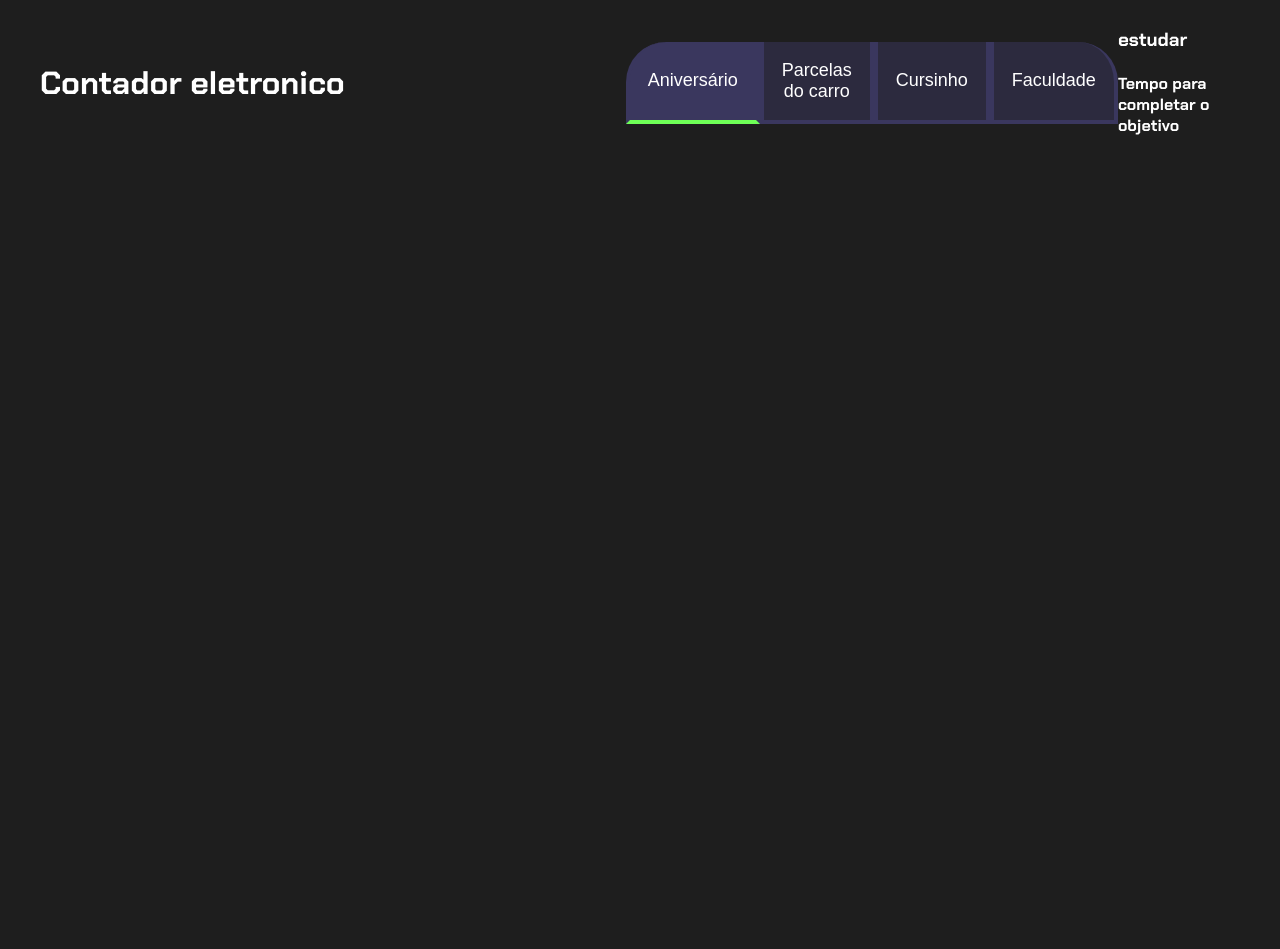
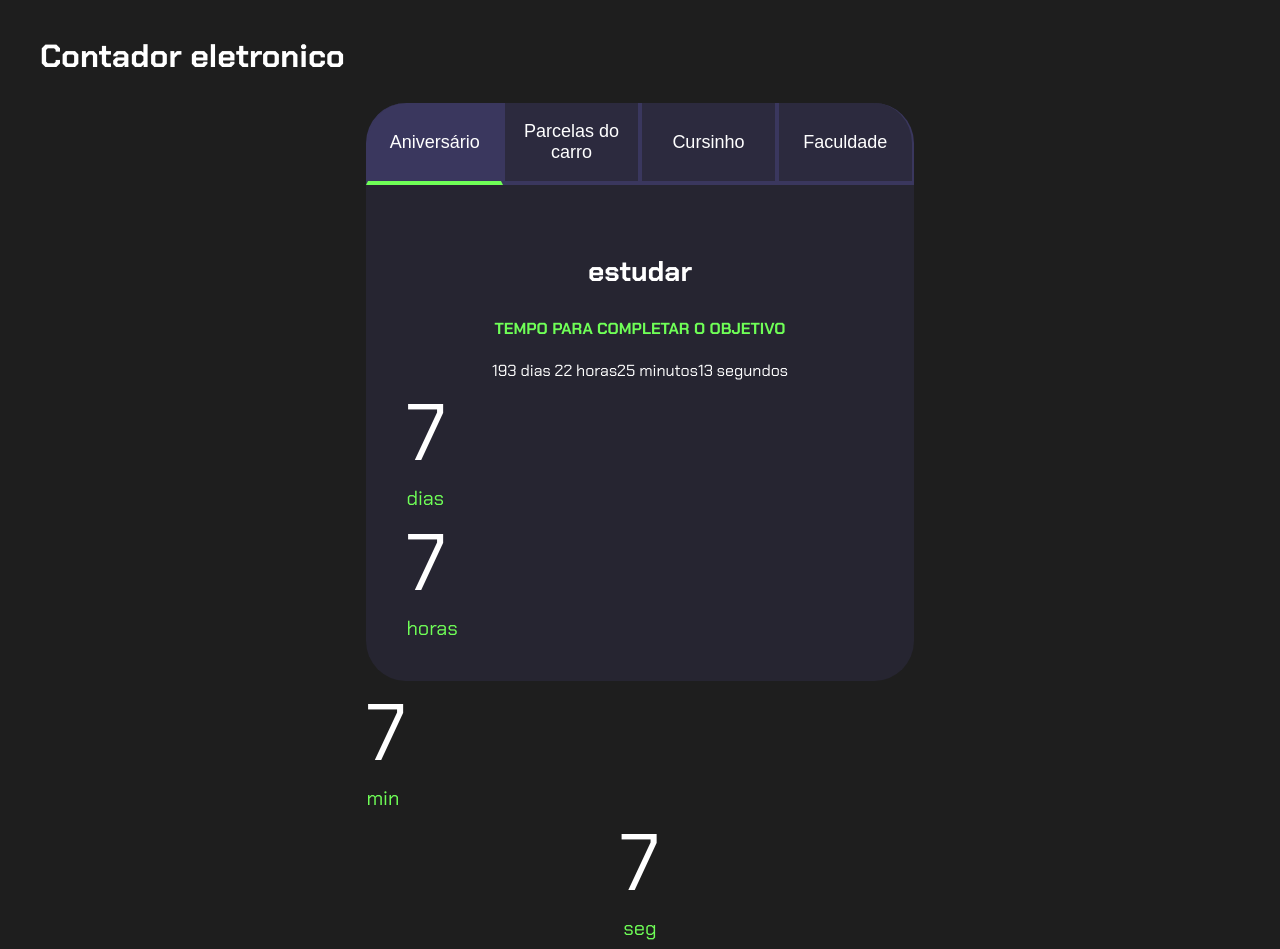
Before and after one commit to luizbaumel/Site-escola-2.0, a plain HTML site: page Louiz/index.html in a window 1280 px wide. Before the commit the page ends 800 px from the top, so only its background shows below. Drawn offline with Linux system fonts and the light colour scheme.

Commit message:
Adicionando o contador

```diff
--- a/Louiz/index.html
+++ b/Louiz/index.html
@@ -1,5 +1,6 @@
 <!DOCTYPE html>
 <html lang="pt-br">
+
 <head>
     <meta charset="UTF-8">
     <meta http-equiv="X-UA-Compatible" content="IE=edge">
@@ -7,24 +8,47 @@
     <link rel="stylesheet" href="style.css">
     <title>Página de contador de tempo</title>
 </head>
+
 <body>
     <section class="conteudo-principal">
         <h2 class="titulo-principal">Contador eletronico</h2>
+        <div class="conteudo">
             <div class="botoes">
                 <button class="botao ativo">Aniversário</button>
                 <button class="botao">Parcelas do carro</button>
                 <button class="botao">Cursinho</button>
                 <button class="botao">Faculdade</button>
-
-
             </div>
             <div class="abas-textos">
+                <div class="aba-conteudo ativo">
+                    <h3 class="aba-conteudo-titulo-principal">estudar</h3>
+                    <h4 class="aba-conteudo-titulo-secundario">Tempo para completar o objetivo</h4>
+                    <div class="contador"></div>
+                    <div class="contador-digito"></div>
+                        <p class="contador-digito-numero">7</p>
+                        <p class="contador-digito-texto">dias</p>
+                </div>
+                <div class="contador-digito"></div>
+                    <p class="contador-digito-numero">7</p>
+                    <p class="contador-digito-texto">horas</p>
+            </div>
+            <div class="contador-digito"></div>
+                <p class="contador-digito-numero">7</p>
+                <p class="contador-digito-texto">min</p>
+        </div>
+        <div class="contador-digito"></div>
+            <p class="contador-digito-numero">7</p>
+            <p class="contador-digito-texto">seg</p>
+        </div>
         <div class="aba-conteudo">
             <h3 class="aba-conteudo-titulo-principal">estudar</h3>
             <h4 class="aba-conteudo-titulo-secundario">Tempo para completar o objetivo</h4>
+            <div class="contador"></div>
+        </div>
         </div>
         </div>
     </section>
     <script src="main.js"> </script>
 </body>
+
 </html>
--- a/Louiz/main.js
+++ b/Louiz/main.js
@@ -1,11 +1,59 @@
 const botoes = document.querySelectorAll(".botao");
+const textos = document.querySelectorAll(".aba-conteudo");
 for (let i = 0; i < botoes.length; i++) {
     botoes[i].onclik = function () {
 
         for (let j = 0; j < botoes.length; j++) {
             botoes[j].classList.remove("ativo");
+            textos[j].classList.remove("ativo");
+
         }
 
         botoes[i].classList.add("ativo");
+        textos[i].classList.add("ativo");
     }
 }
+
+const contadores = document.querySelectorAll(".contador");
+const temoObjetivo1 = new Date("2024-10-05T00:00:00");
+const temoObjetivo2 = new Date("2024-12-05T00:00:00");
+const temoObjetivo3 = new Date("2024-12-30T00:00:00");
+const temoObjetivo4 = new Date("2025-02-01T00:00:00");
+
+const tempos = [temoObjetivo1, temoObjetivo2, temoObjetivo3, temoObjetivo4];
+
+
+
+function calculaTempo(temoObjetivo) {
+    let tempoAtual = new Date();
+    let tempoFinal = temoObjetivo - tempoAtual;
+    let segundos = Math.floor(tempoFinal / 1000);
+    let minutos = Math.floor(segundos / 60);
+    let horas = Math.floor(minutos / 60);
+    let dias = Math.floor(horas / 24);
+
+    segundos %= 60;
+    minutos %= 60;
+    horas %= 24;
+    if (tempoFinal > 0){
+        return dias + " dias " + horas + " horas" + minutos + " minutos" + segundos + " segundos";
+    }
+    else {
+        return "Prazo finalizado";
+    }
+
+
+}
+
+function atualizaCronometro(){
+    for (let i=0; i<contadores.length;i++){
+        contadores[i].textContent = calculaTempo(tempos [i]);
+    }
+
+}
+function comecaCronometro(){
+    atualizaCronometro();
+    setInterval(atualizaCronometro,1000);
+}
+
+comecaCronometro();
--- a/Louiz/style.css
+++ b/Louiz/style.css
@@ -17,6 +17,7 @@ body {
 
 .conteudo-principal {
     display: flex;
+    flex-direction: column;
     justify-content: center;
     align-items: center;
     max-width: 1200px;
@@ -42,8 +43,8 @@ body {
     align-items: center;
     width: 100%;
     border-bottom: 4px solid var(--botao-ativo);
-    border-left: 4px solid var(--botao-ativo);
-    border-right: 4px solid var(--botao-ativo);
+    border-left: 2px solid var(--botao-ativo);
+    border-right: 2px solid var(--botao-ativo);
     border-top: none;
 
 }
@@ -56,19 +57,73 @@ body {
     display: block;
 }
 
-.ativo {
+.botao.ativo {
     background-color: var(--botao-ativo);
     border-bottom: 4px solid var(--verde);
+}
+
+
+
+.abas-textos {
+    background-color: var(--texto-fundo);
+    padding: 40px;
+    border-radius: 0 0 40px 40px;
+}
+
+.aba-conteudo.ativo {
+    display: block;
+}
+
+.aba-conteudo {
+    display: none;
+}
+
+.aba-conteudo-titulo-principal {
+    font-size: 28px;
+    text-align: center;
+}
+
+.aba-conteudo-titulo-secundario {
+    text-align: center;
+    color: var(--verde);
+    text-transform: uppercase;
+
+}
+
+.contador {
+    display: flex;
+    justify-content: center;
+    flex-wrap: wrap;
+}
+.contador-digito {
+    padding: 0 16px;
+    text-align: center;
+    min-width: 100px;
+}
+
+.contador-digito-numero {
+    font-size: 80px;
+    margin: 0;
+
+}
+
+.contador-digito-texto {
+
+    color: var(--verde);
+    font-size: 20px;
+    margin: 0;
 }
 
 @media screen and (min-width: 768px) {
     .botoes {
         display: flex;
     }
+
     .botao:first-child {
         border-radius: 40px 0 0 0;
     }
-    .botao:last-child{
+
+    .botao:last-child {
         border-radius: 0 40px 0 0;
     }
 }
```
Lines whose indentation alone changed are shown as unchanged.
